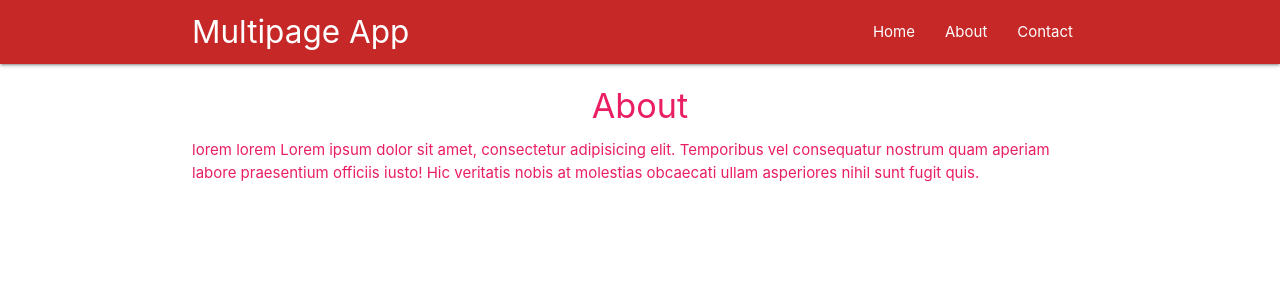
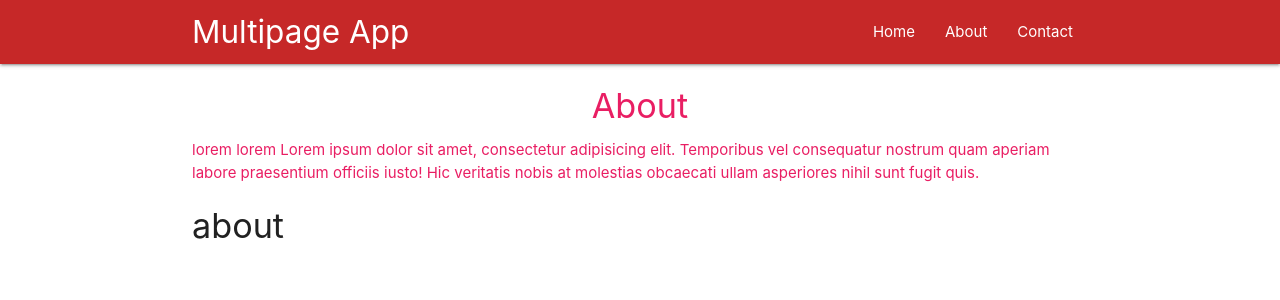
Before and after one commit to majovanilla/react-redux-netninja, a React (Create React App) app: page /about in a window 1280 px wide. Shown: the top 300 px of the page. Built offline with nearby package versions, Linux system fonts and the light colour scheme.

Commit message:
Add posts component and routes

```diff
--- a/src/App.js
+++ b/src/App.js
@@ -4,6 +4,7 @@
 import Home from './components/Home';
 import About from './components/About';
 import Contact from './components/Contact';
+import Post from './components/Post';
 
 class App extends React.Component {
   render() {
@@ -14,6 +15,7 @@
           < Route exact path='/' component={Home} />
           < Route path='/about' component={About} />
           < Route path='/contact' component={Contact} />
+          <Route path="/:post_id" component={Post} />
         </div>
       </BrowserRouter>
     );
--- /dev/null
+++ b/src/components/Post.js
@@ -0,0 +1,24 @@
+import React from 'react';
+
+class Post extends React.Component {
+  state = {
+    id: null
+  }
+
+  componentDidMount() {
+    console.log(this.props)
+    const id = this.props.match.params.post_id
+    this.setState({
+      id: id
+    })
+  }
+  render() {
+    return (
+      <div className="container">
+        <h4>{this.state.id}</h4>
+      </div>
+    )
+  }
+}
+
+export default Post;
```
